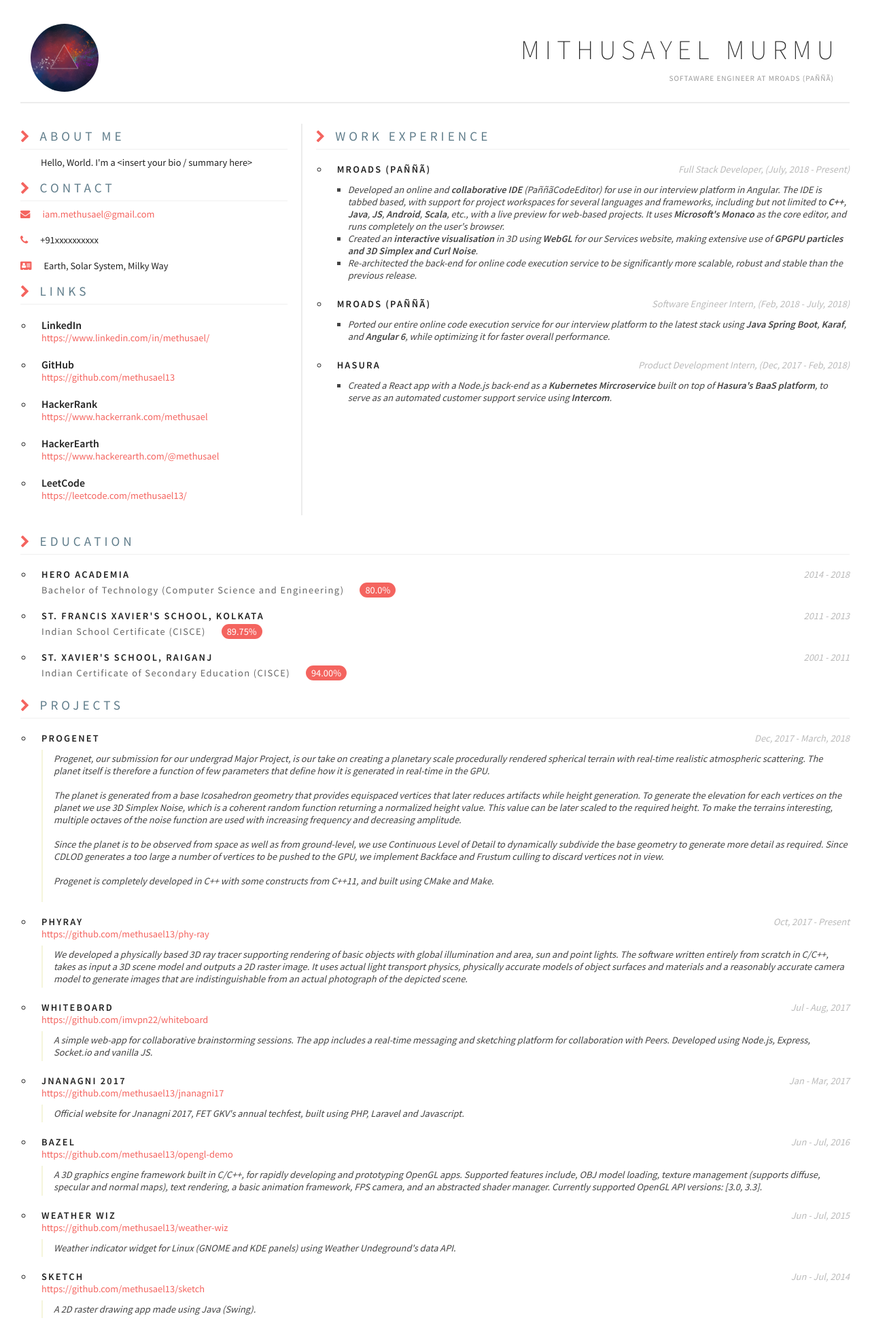
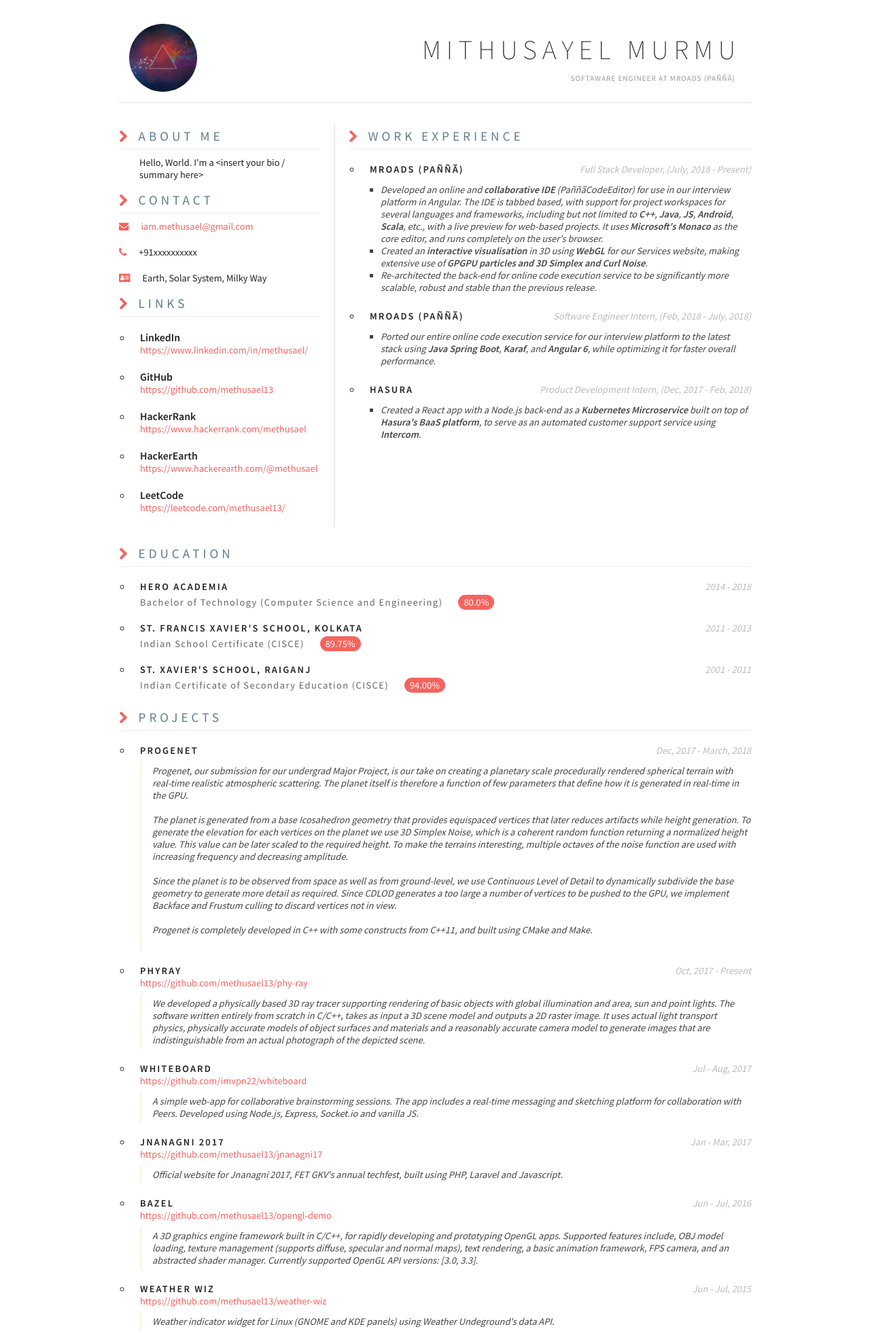
Before and after one commit to methusael13/resume-builder, a Node server app: page / in a window 1280 px wide. Shown: the top 1961 px of the page at 68% size. Run offline with Node 20, Linux system fonts and the light colour scheme.

Commit message:
Updated style

```diff
--- a/public/css/index.css
+++ b/public/css/index.css
@@ -1,11 +1,15 @@
 body, html { width: 100%; height: 100%; }
 body {
     margin: 0 auto; color: #222;
+    display: flex;
+    justify-content: center;
 }
 
 .container {
     padding: 10px 15px; margin: 10px 15px;
     box-sizing: border-box;
+    min-width: 60rem;
+    max-width: 60rem;
 }
 
 .header {
--- a/views/pages/index.ejs
+++ b/views/pages/index.ejs
@@ -160,7 +160,6 @@
             %>
             document.documentElement.style.setProperty('--theme-<%=key%>', '<%=theme[key]%>');
             <%  }}); %>
-            console.log(getComputedStyle(document.documentElement).getPropertyValue('--theme-primary'));
         }, false);
     </script>
 </body>
```
